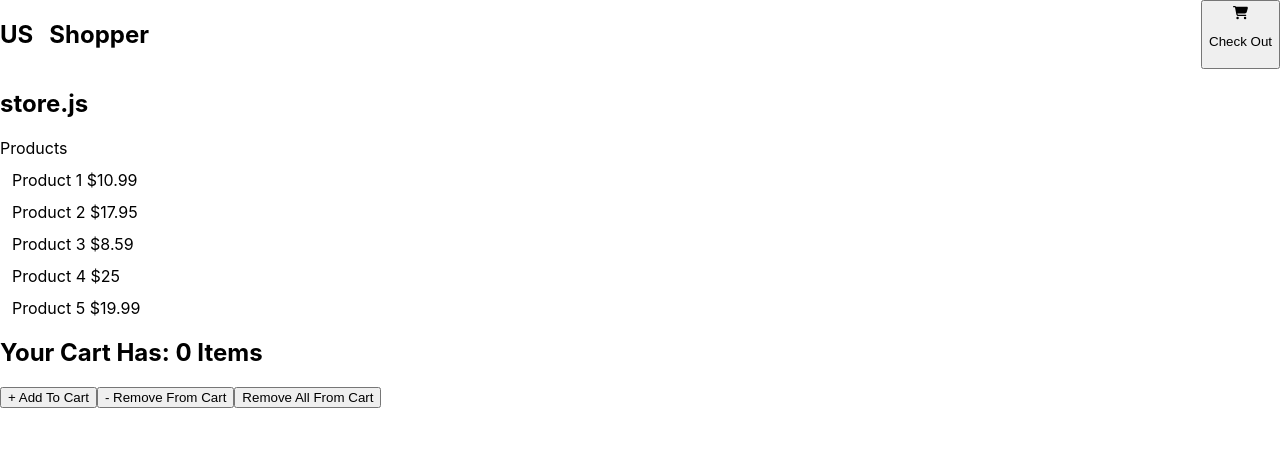
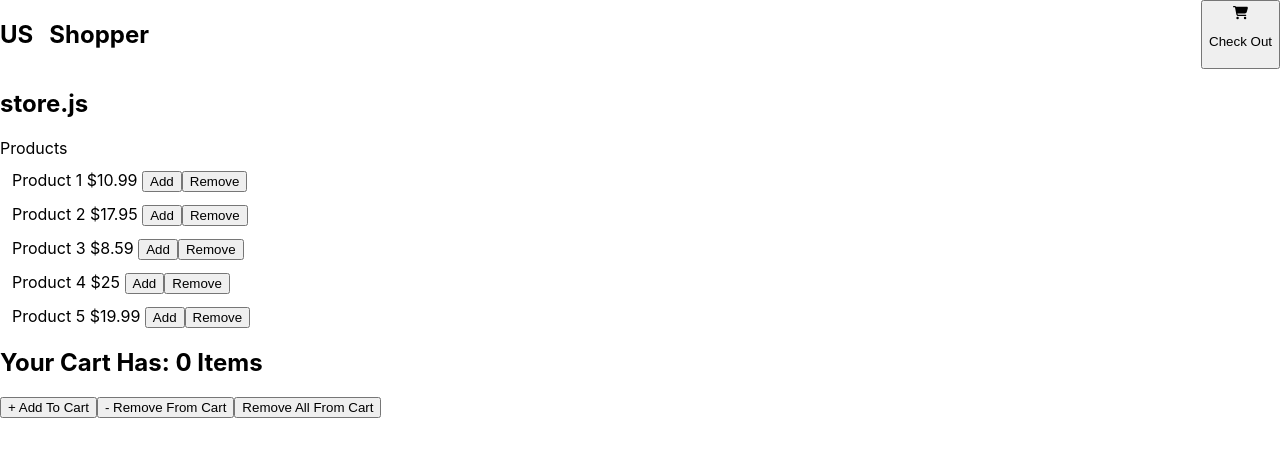
Before and after one commit to grantGCode/Shopping-Cart-application, a React (Create React App) app in the folder frontend/: page / in a window 1280 px wide. Shown: the top 456 px of the page. Built offline with nearby package versions, Linux system fonts and the light colour scheme.

Commit message:
add 2 Add & Remove buttions adjacent to their product

```diff
--- a/frontend/src/pages/Store.jsx
+++ b/frontend/src/pages/Store.jsx
@@ -2,7 +2,7 @@ import  {useState} from 'react'
 import Navbar from '../components/NavBar.js'
 import {products, getProductData} from '../productStore.js'
 import {Row, Col, Form, Button} from 'react-bootstrap'
-import ProductCard from '../ProductCard.js'
+import ProductCard from '../components/ProductCard.js'
 
 
 function Store() {
@@ -46,6 +46,9 @@ const deleteFromCart = () => {
                 key={index}
               >
                 {products.title}{` $${products.price}`}
+                {'  '}
+                <Button>Add</Button>
+                <Button>Remove</Button>
               </Col>
             ))}
           </Row>
```
Also changed, not shown: frontend/src/components/ProductCard.js (renamed from frontend/src/ProductCard.js).
